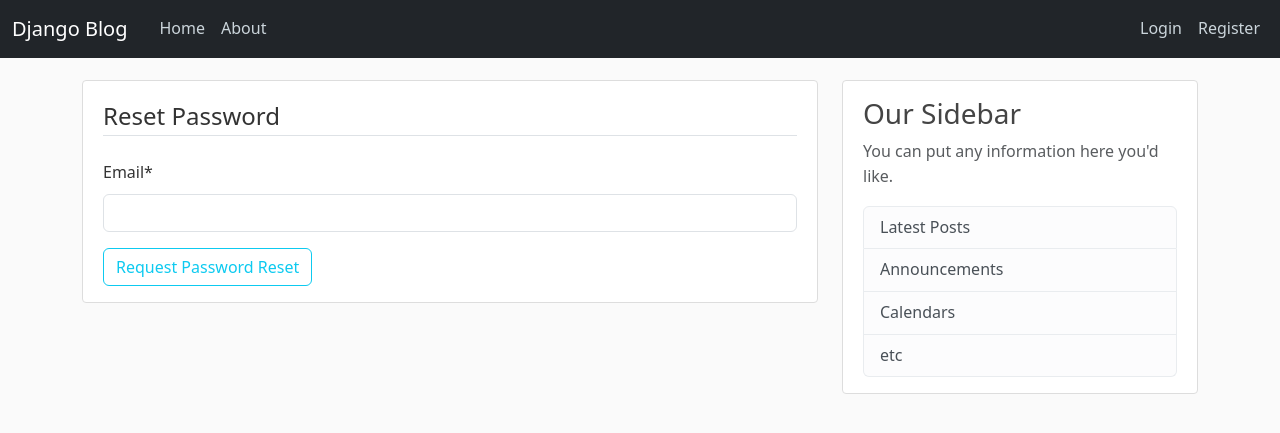
After one commit to jofawebdev/Blogging_platform, a Django app: page /password-reset/ in a window 1280 px wide. The commit adds this page. Shown: the top 433 px of the page. Run offline with Django 5.2, Linux system fonts and the light colour scheme; some libraries are stand-ins or nearby versions.

Commit message:
Added Django gmails to reset password

```diff
--- a/django_project/django_project/urls.py
+++ b/django_project/django_project/urls.py
@@ -27,6 +27,10 @@ urlpatterns = [
     path('profile/', user_views.profile, name='profile'),
     path('login/', auth_views.LoginView.as_view(template_name='users/login.html'), name='login'),
     path('logout/', auth_views.LogoutView.as_view(template_name='users/logout.html'), name='logout'),
+    path('password-reset/', auth_views.PasswordResetView.as_view(template_name='users/password_reset.html'), name='password_reset'),
+    path('password-reset/done/', auth_views.PasswordResetDoneView.as_view(template_name='users/password_reset_done.html'), name='password_reset_done'),
+    path('password-reset-confirm/<uidb64>/<token>/', auth_views.PasswordResetConfirmView.as_view(template_name='users/password_reset_confirm.html'), name='password_reset_confirm'),
+    path('password-reset-complete/', auth_views.PasswordResetCompleteView.as_view(template_name='users/password_reset_complete.html'), name='password_reset_complete'),
     path('', include('blog.urls')),
 ]
 
--- a/django_project/users/models.py
+++ b/django_project/users/models.py
@@ -12,8 +12,9 @@ class Profile(models.Model):
         return f'{self.user.username} Profile'
 
 
-    def save(self):
-        super().save()
+    def save(self, *args, **kwargs):
+        super().save(*args, **kwargs) # Call the real save method
+
 
         img = Image.open(self.image.path)
 
--- a/django_project/users/templates/users/login.html
+++ b/django_project/users/templates/users/login.html
@@ -10,6 +10,9 @@
             </fieldset>
             <div class="form-group">
                 <button class="btn btn-outline-info" type="submit">Login</button>
+                <small class="test-muted ml-2">
+                    <a href="{% url 'password_reset' %}">Forgot Password?</a>
+                </small>
             </div>
         </form>
         <br>
--- /dev/null
+++ b/django_project/users/templates/users/password_reset.html
@@ -0,0 +1,16 @@
+{% extends "blog/base.html" %}
+{% load crispy_forms_tags %}
+{% block content %}
+    <div class="content-section">
+        <form method="POST">
+            {% csrf_token %}
+            <fieldset class="form-group">
+                <legend class="border-bottom mb-4">Reset Password</legend>
+                {{ form|crispy }}
+            </fieldset>
+            <div class="form-group">
+                <button class="btn btn-outline-info" type="submit">Request Password Reset</button>
+            </div>
+        </form>
+    </div>
+{% endblock content %}
```
Also changed, not shown: django_project/django_project/settings.py (+12 -0 lines), django_project/users/templates/users/password_reset_complete.html (added, +8 -0 lines), django_project/users/templates/users/password_reset_confirm.html (added, +16 -0 lines), django_project/users/templates/users/password_reset_done.html (added, +7 -0 lines), django_project/db.sqlite3, 2 other files.
